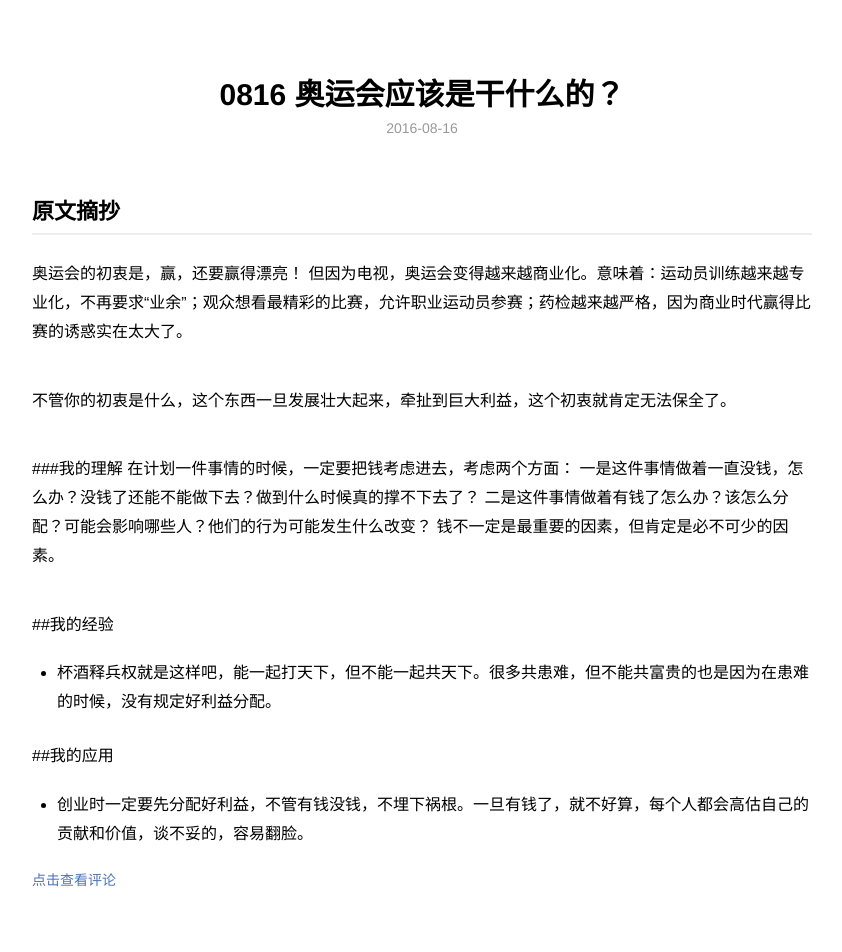
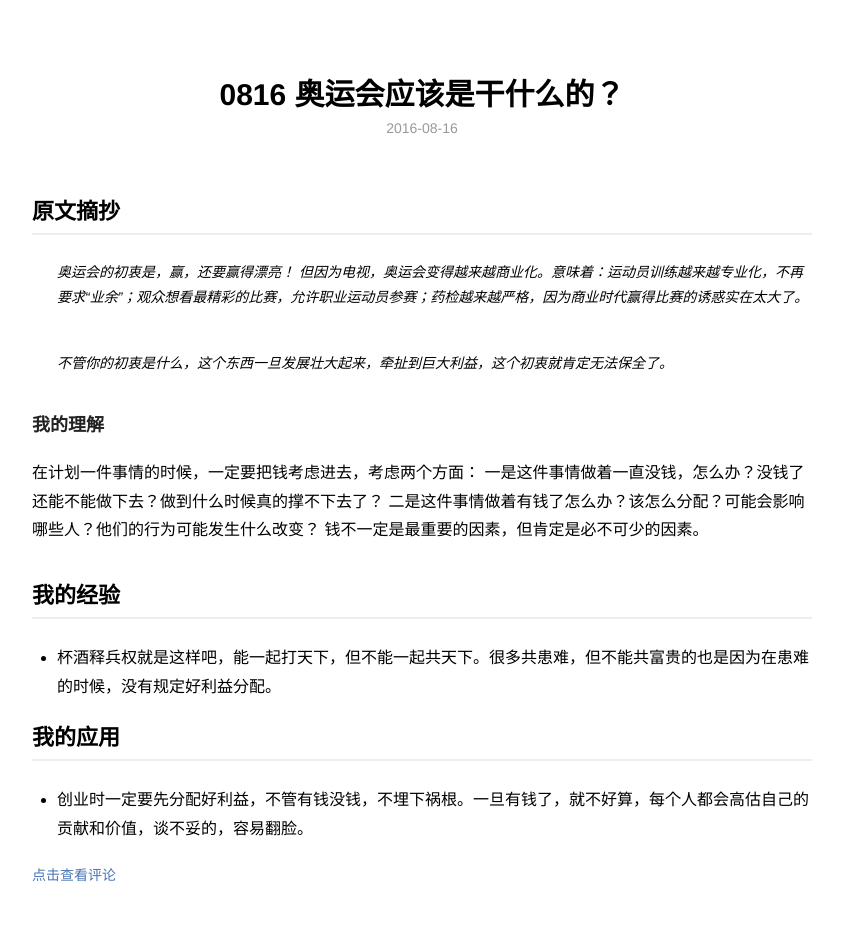
Before and after one commit to bonorise/bonorise.github.io, a Jekyll site: the page built from _posts/2016-08-16-money-matters.md, in a window 1280 px wide. Shown: the top 952 px of the page, without its empty margins (218-1060 px from the left). Built offline with Jekyll 4.4.1, drawn with Linux system fonts in a browser that asks for light colours; comment, search, counter and statistics services are not loaded.

Commit message:
update markdown

```diff
--- a/_posts/2016-08-16-money-matters.md
+++ b/_posts/2016-08-16-money-matters.md
@@ -6,19 +6,21 @@ category: blog
 ---
 
 ## 原文摘抄
-奥运会的初衷是，*赢，还要赢得漂亮！*
-但因为电视，奥运会变得越来越商业化。意味着：运动员训练越来越专业化，不再要求“业余”；观众想看最精彩的比赛，允许职业运动员参赛；药检越来越严格，因为商业时代赢得比赛的诱惑实在太大了。
 
-不管你的初衷是什么，这个东西一旦发展壮大起来，**牵扯到巨大利益**，这个初衷就肯定无法保全了。
+> 奥运会的初衷是，*赢，还要赢得漂亮！*
+>但因为电视，奥运会变得越来越商业化。意味着：运动员训练越来越专业化，不再要求“业余”；观众想看最精彩的比赛，允许职业运动员参赛；药检越来越严格，因为商业时代赢得比赛的诱惑实在太大了。
 
-###我的理解
+>不管你的初衷是什么，这个东西一旦发展壮大起来，牵扯到巨大利益，这个初衷就肯定无法保全了。
+
+### 我的理解
+
 在计划一件事情的时候，一定要把钱考虑进去，考虑两个方面：
 一是这件事情做着一直没钱，怎么办？没钱了还能不能做下去？做到什么时候真的撑不下去了？
 二是这件事情做着有钱了怎么办？该怎么分配？可能会影响哪些人？他们的行为可能发生什么改变？
 钱不一定是最重要的因素，但肯定是必不可少的因素。
 
-##我的经验
+## 我的经验
 - 杯酒释兵权就是这样吧，能一起打天下，但不能一起共天下。很多共患难，但不能共富贵的也是因为在患难的时候，没有规定好利益分配。
 
-##我的应用
+## 我的应用
 - 创业时一定要先分配好利益，不管有钱没钱，不埋下祸根。一旦有钱了，就不好算，每个人都会高估自己的贡献和价值，谈不妥的，容易翻脸。
```
